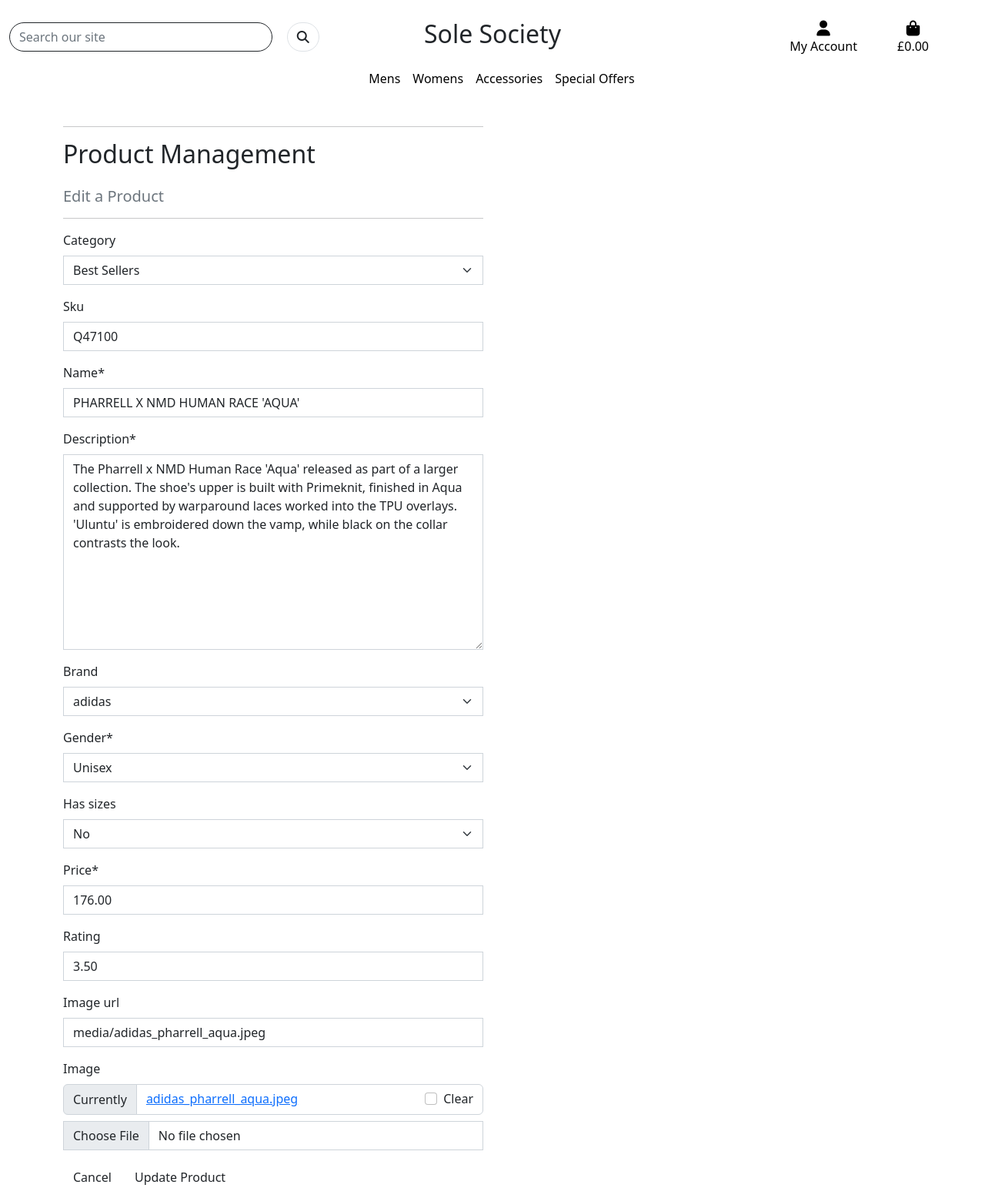
After one commit to nadsbuhdha/portfolio-project-5, a Django app: page /products/edit/6/ in a window 1280 px wide. The commit adds this page. Shown: the whole page at 77% size. Run offline with Django 3.2, Linux system fonts and the light colour scheme; data comes from the database, SQL or seed files in the repository; some libraries are stand-ins or nearby versions.

Commit message:
added add edit and delete functionality to super user

```diff
--- a/bag/templates/bag/bag.html
+++ b/bag/templates/bag/bag.html
@@ -37,7 +37,11 @@
                         {% for item in bag_items %}
                             <tr>
                                 <td class="p-3 w-25">
-                                    <img class="img-fluid rounded" src="{{ item.product.image.url }}">
+                                    {% if item.product.image %}
+                                    <img class="img-fluid rounded" src="{{ item.product.image.url }}" alt="{{ item.product.name }}">
+                                    {% else %}
+                                    <img class="img-fluid rounded" src="{{ MEDIA_URL }}noimage.png" alt="{{ item.product.name }}">
+                                    {% endif %}
                                 </td>
                                 <td class="py-3">
                                     <p class="my-0"><strong>{{ item.product.name }}</strong></p>
--- /dev/null
+++ b/products/templates/products/edit_product.html
@@ -0,0 +1,37 @@
+{% extends "base.html" %}
+{% load static %}
+
+{% block page_header %}
+    <div class="container header-container">
+        <div class="row">
+            <div class="col"></div>
+        </div>
+    </div>
+{% endblock %}
+
+{% block content %}
+    <div class="overlay"></div>
+    <div class="container">
+        <div class="row">
+            <div class="col-12 col-md-6">
+                <hr>
+                <h2 class="logo-font mb-4">Product Management</h2>
+                <h5 class="text-muted">Edit a Product</h5>
+                <hr>
+            </div>
+        </div>
+
+        <div class="row">
+            <div class="col-12 col-md-6">
+                <form method="POST" action="{% url 'edit_product' product.id %}" class="form mb-2" enctype="multipart/form-data">
+                    {% csrf_token %}
+                    {{ form | crispy }}
+                    <div class="text-right">
+                        <a class="btn btn-outline-black rounded-0" href="{% url 'products' %}">Cancel</a>
+                        <button class="btn btn-black rounded-0" type="submit">Update Product</button>
+                    </div>
+                </form>
+            </div>
+        </div>
+    </div>
+{% endblock %}
--- a/products/urls.py
+++ b/products/urls.py
@@ -10,4 +10,6 @@ urlpatterns = [
     path('', views.all_products, name='products'),
     path('<int:product_id>/', views.product_detail, name='product_detail'),
     path('add/', views.add_product, name='add_product'),
+    path('edit/<int:product_id>/', views.edit_product, name='edit_product'),
+    path('delete/<int:product_id>/', views.delete_product, name='delete_product'),
 ]
--- a/products/views.py
+++ b/products/views.py
@@ -99,9 +99,9 @@ def add_product(request):
     if request.method == 'POST':
         form = ProductForm(request.POST, request.FILES)
         if form.is_valid():
-            form.save()
+            product = form.save()
             messages.success(request, 'Successfully added product!')
-            return redirect(reverse('add_product'))
+            return redirect(reverse('product_detail', args=[product.id]))
         else:
             messages.error(request, 'Failed to add product. Please ensure the form is valid.')
     else:
@@ -113,3 +113,37 @@ def add_product(request):
     }
 
     return render(request, template, context)
+
+
+
+def edit_product(request, product_id):
+    """ Edit a product in the store """
+    product = get_object_or_404(Product, pk=product_id)
+    if request.method == 'POST':
+        form = ProductForm(request.POST, request.FILES, instance=product)
+        if form.is_valid():
+            form.save()
+            messages.success(request, 'Successfully updated product!')
+            return redirect(reverse('product_detail', args=[product.id]))
+        else:
+            messages.error(request, 'Failed to update product. Please ensure the form is valid.')
+    else:
+        form = ProductForm(instance=product)
+        messages.info(request, f'You are editing {product.name}')
+
+    template = 'products/edit_product.html'
+    context = {
+        'form': form,
+        'product': product,
+    }
+
+    return render(request, template, context)
+
+
+
+def delete_product(request, product_id):
+    """ Delete a product from the store """
+    product = get_object_or_404(Product, pk=product_id)
+    product.delete()
+    messages.success(request, 'Product deleted!')
+    return redirect(reverse('products'))
--- a/templates/base.html
+++ b/templates/base.html
@@ -70,7 +70,7 @@
                         <div class="dropdown-menu border-0" aria-labelledby="user-options">
                             {% if request.user.is_authenticated %}
                                 {% if request.user.is_superuser %}
-                                    <a href="" class="dropdown-item">Product Management</a>
+                                    <a href="{% url 'add_product' %}" class="dropdown-item">Product Management</a>
                                 {% endif %}
                                 <a href="" class="dropdown-item">My Profile</a>
                                 <a href="{% url 'account_logout' %}" class="dropdown-item">Logout</a>
--- a/templates/includes/mobile-top-header.html
+++ b/templates/includes/mobile-top-header.html
@@ -30,7 +30,7 @@
     <div class="dropdown-menu border-0"  aria-labelledby="user-options">
         {% if request.user.is_authenticated %}
             {% if request.user.is_superuser %}
-                <a href="{% url 'account_logout' %}" class="dropdown-item">Product Management</a>
+                <a href="{% url 'add_product' %}" class="dropdown-item">Product Management</a>
             {% endif %}
             <a href="#" class="dropdown-item">My Profile</a>
             <a href="{% url 'account_logout' %}" class="dropdown-item">Logout</a>
--- a/templates/includes/toasts/toast_success.html
+++ b/templates/includes/toasts/toast_success.html
@@ -18,7 +18,11 @@
                 {% for item in bag_items %}
                     <div class="row">
                         <div class="col-3 my-1">
-                            <img class="w-100" src="{{ item.product.image.url }}">
+                            {% if item.product.image %}
+                            <img class="w-100" src="{{ item.product.image.url }}" alt="{{ item.product.name }}">
+                            {% else %}
+                            <img class="w-100" src="{{ MEDIA_URL }}noimage.png" alt="{{ item.product.name }}">
+                            {% endif %}
                         </div>
                         <div class="col-9">
                             <p class="my-0"><strong>{{ item.product.name }}</strong></p>
```
Also changed, not shown: products/templates/products/product_detail.html (+8 -0 lines), products/templates/products/products.html (+10 -2 lines), profiles/views.py (+4 -3 lines).
